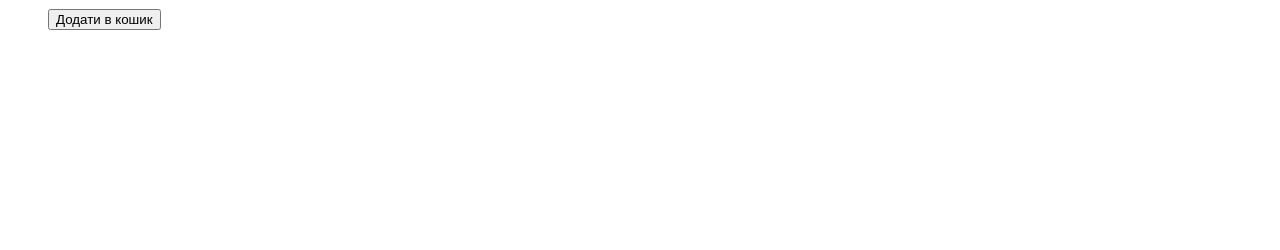
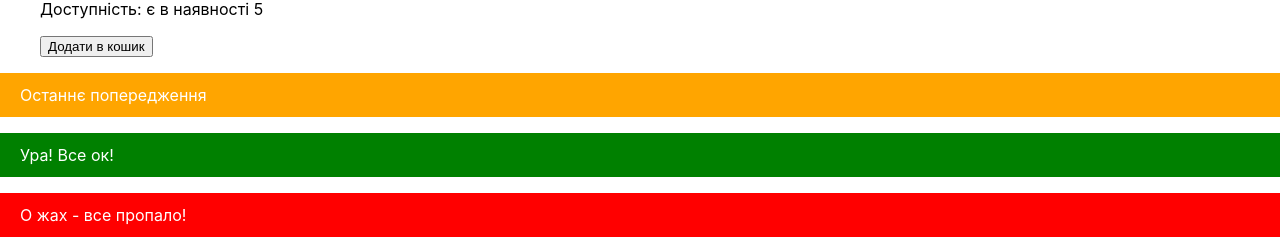
Before and after one commit to IrynaSokolova-Quanandrya/FE-1y_3-react, a React (Create React App) app: page / in a window 1280 px wide. Shown: the part 1647-1897 px from the top of the page. Before the commit the page ends 1693 px from the top, so only its background shows below. Built offline with nearby package versions, Linux system fonts and the light colour scheme.

Commit message:
розібрали тему

```diff
--- /dev/null
+++ b/src/App.css
@@ -0,0 +1,6 @@
+.text{
+    font-size: 24px;
+    padding: 15px;
+    background-color: teal;
+    color: white;
+}
--- a/src/App.jsx
+++ b/src/App.jsx
@@ -1,12 +1,31 @@
 import painting from './painting.json';
+import {colorPickerOptions} from './colorOptions';
 import { PaintingList } from './components/PaintingList/PaintingList'
+import './App.css';
+import styles from './App.module.css';
+import { ColorPicker } from './components/ColorPicker/ColorPicker';
+import { Alert } from './components/Alert/Alert';
+const box = {color: 'red', fontSize: 18, margin: '50px 50px'}
 
 export function App() {
-
   return(
     <div>
        <PaintingList painting={painting}/>
 
+      {/* <div style={box}>стилізований бокс</div>
+      <p className='text'>Lorem ipsum dolor sit amet consectetur, adipisicing elit.
+        Impedit dignissimos corrupti hic facilis velit eveniet possimus
+        culpa, sunt quam omnis.
+      </p>
+      <p className={styles.text}>Lorem ipsum dolor sit amet consectetur, adipisicing elit.
+        Impedit dignissimos corrupti hic facilis velit eveniet possimus
+        culpa, sunt quam omnis.
+      </p> */}
+
+      {/* <ColorPicker options={colorPickerOptions}/> */}
+      <Alert text="Останнє попередження" type="warning"/>
+      <Alert text="Ура! Все ок!" type="success"/>
+      <Alert text="О жах - все пропало!" type="error"/>
     </div>
   )
 }
--- /dev/null
+++ b/src/App.module.css
@@ -0,0 +1,6 @@
+.text{
+    font-size: 24px;
+    padding: 15px;
+    background-color: tomato;
+    color: white;
+}
--- /dev/null
+++ b/src/colorOptions.jsx
@@ -0,0 +1,4 @@
+export  const colorPickerOptions = [ { label: 'red', color: '#F44336' }, { label:
+    'green', color: '#4CAF50' }, { label: 'blue', color: '#2196F3' }, { label:
+    'grey', color: '#607D8B' }, { label: 'pink', color: '#E91E63' }, { label:
+    'indigo', color: '#3F51B5' }, ];
--- /dev/null
+++ b/src/components/Alert/Alert.jsx
@@ -0,0 +1,19 @@
+import PropTypes from 'prop-types';
+import s from './Alert.module.css';
+
+export const Alert = ({text, type}) => {
+    return <p className={s[type]}>{text}</p>
+}
+
+Alert.propType = {
+    text: PropTypes.string.isRequired,
+    type: PropTypes.oneOf(['error', 'success', 'warning'])
+}
+
+// const obj = {
+//     a: 1,
+//     b: 2,
+// }
+
+// console.log(obj.a);
+// console.log(obj['a']);
--- /dev/null
+++ b/src/components/Alert/Alert.module.css
@@ -0,0 +1,22 @@
+/* Alert */
+.alert {
+    line-height: 1.5;
+    padding: 10px 20px;
+    background-color: gray;
+    color: #fff;
+  }
+
+  .error {
+    composes: alert;
+    background-color: red;
+  }
+
+  .warning {
+    composes: alert;
+    background-color: orange;
+  }
+
+  .success {
+    composes: alert;
+    background-color: green;
+  }
--- /dev/null
+++ b/src/components/ColorPicker/ColorPicker.jsx
@@ -0,0 +1,14 @@
+import s from './ColorPicker.module.css';
+
+export const ColorPicker = ({options}) => {
+    return (
+        <div className={s.container}>
+            <h2 className={s.title}>Color Picker</h2>
+            {options.map(({label, color})=>(
+                <div className={s.option} style={{backgroundColor: color}}>
+                    <span>{label}</span>
+                </div>
+            ))}
+        </div>
+    )
+}
--- /dev/null
+++ b/src/components/ColorPicker/ColorPicker.module.css
@@ -0,0 +1,15 @@
+/* ColorPicker */
+.container {
+    padding: 10px;
+  }
+
+  .title {
+    line-height: 1.3;
+  }
+
+  .option {
+    display: inline-block;
+    width: 40px;
+    height: 40px;
+    margin: 8px;
+  }
--- a/src/index.css
+++ b/src/index.css
@@ -12,39 +12,3 @@ code {
   font-family: source-code-pro, Menlo, Monaco, Consolas, 'Courier New',
     monospace;
 }
-
-/* ColorPicker */
-.container {
-  padding: 10px;
-}
-
-.title {
-  line-height: 1.3;
-}
-
-.option {
-  display: inline-block;
-  width: 40px;
-  height: 40px;
-  margin: 8px;
-}
-
-/* Alert */
-.alert {
-  line-height: 1.5;
-  padding: 10px 20px;
-  background-color: gray;
-  color: #fff;
-}
-
-.error {
-  background-color: red;
-}
-
-.warning {
-  background-color: orange;
-}
-
-.success {
-  background-color: green;
-}
--- a/src/index.jsx
+++ b/src/index.jsx
@@ -1,5 +1,6 @@
 import React from 'react';
 import ReactDOM from 'react-dom/client';
+import './index.css';
 import {App} from './App';
 
 const root = ReactDOM.createRoot(document.getElementById('root'));
```
